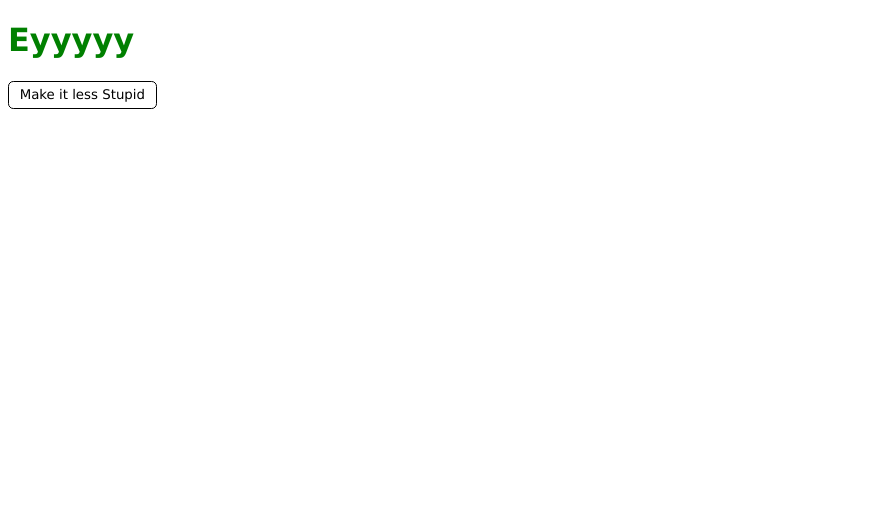
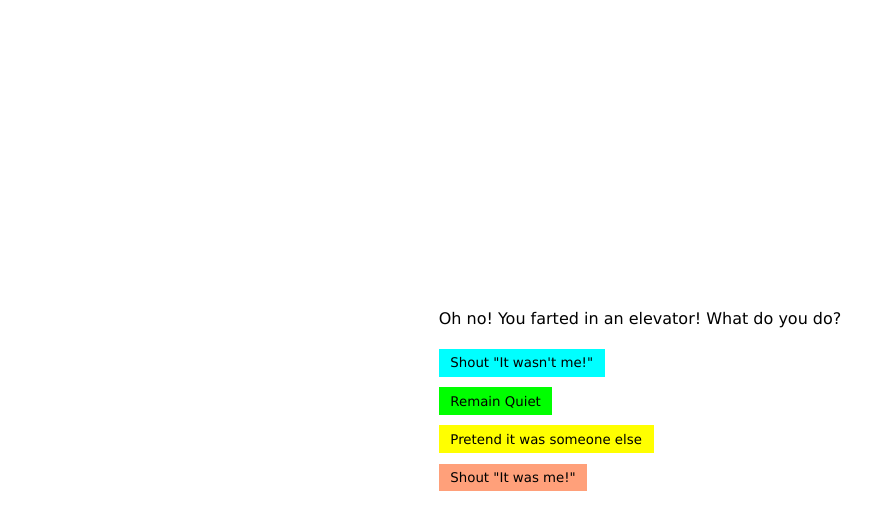
Before and after one commit to andydevs/choose-your-own-adventure, a website built with webpack: page public/index.html in a window 1280 px wide. Shown: the whole page, without its empty margins (0-895 px from the left). Built offline with nearby package versions, Linux system fonts and the light colour scheme.

Commit message:
Made it work!

```diff
--- a/app/index.js
+++ b/app/index.js
@@ -5,17 +5,72 @@
  * Created: [Date of Creation]
  */
 import './style/main.scss'
-import elon from './assets/images/elon.jpg'
+import story from './story.json'
 
-// Get app
-let app = document.getElementById('app')
-app.innerHTML = '<h1 id="title">Eyyyyy</h1>'
-    + `<img id="elon" src="${elon}">`
-    + '<button id="destupid">Make it less Stupid</button>'
+let errorPart = {
+    id: '-1',
+    text: `Well... looks like you entered a part of
+        the story that doesn\'t exist... how about that?`,
+    options: [
+        {
+            id: '0',
+            text: 'Go to the beginning'
+        }
+    ]
+}
 
-// Destupid button
-document.getElementById('destupid').addEventListener('click', function() {
-    document.getElementById('title').innerText = 'It\'s Elon!'
-    document.getElementById('elon').style.display = 'block'
-    document.getElementById('destupid').style.display = 'none'
-})
+function findStoryPart(id) {
+    for (const part of story.parts) {
+        if (part.id === id) {
+            return part
+        }
+    }
+    return errorPart
+}
+
+// Get text and options
+let textArea = document.getElementById('text')
+let optionsArea = document.getElementById('options')
+
+function selectStoryPart(id) {
+    console.group('selectStoryPart')
+
+    // Find story part
+    console.log('Selecting part with id ' + id)
+    let part = findStoryPart(id)
+    console.log('Part:')
+    console.log(part)
+
+    // Set part
+    clear()
+    setText(part.text)
+    setOptions(part.options)
+
+    // End console group
+    console.groupEnd()
+}
+
+function setText(text) {
+    textArea.innerHTML = text
+}
+
+function setOptions(options) {
+    let button
+    for (const option of options) {
+        button = document.createElement('button')
+        button.classList.add('option')
+        button.innerText = option.text
+        button.addEventListener('click', function() {
+            selectStoryPart(option.id)
+        })
+        optionsArea.appendChild(button)
+    }
+}
+
+function clear() {
+    textArea.innerHTML = ''
+    optionsArea.innerHTML = ''
+}
+
+// Set initial part
+selectStoryPart('0')
--- /dev/null
+++ b/app/story.json
@@ -0,0 +1,45 @@
+{
+    "author": "Anshul Kharbanda",
+    "parts": [
+        {
+            "id": "0",
+            "text": "Oh no! You farted in an elevator! What do you do?",
+            "options": [
+                {
+                    "id" : "1",
+                    "text" : "Shout \"It wasn't me!\""
+                },
+                {
+                    "id": "2",
+                    "text" : "Remain Quiet"
+                },
+                {
+                    "id" : "3",
+                    "text" : "Pretend it was someone else"
+                },
+                {
+                    "id" : "4",
+                    "text" : "Shout \"It was me!\""
+                }
+            ]
+        },
+        {
+            "id": "1",
+            "text": "Everyone turns and looks at you suspiciously. Then someone smells the smell. \"So that's what you're talking about?\" Someone says. \"Then how come you noticed it?\"",
+            "options" : [
+                {
+                    "id": "11",
+                    "text": "Pretend it was someone else"
+                },
+                {
+                    "id": "12",
+                    "text": "Remain Quiet"
+                },
+                {
+                    "id": "13",
+                    "text": "\"It wasn't as bad until now!\""
+                }
+            ]
+        }
+    ]
+}
--- a/app/style/main.scss
+++ b/app/style/main.scss
@@ -4,31 +4,60 @@
  * Author:  [Your Name Here]
  * Created: [Date of Creation]
  */
-
 * {
     font-family: Verdana, Geneva, Tahoma, sans-serif;
 }
 
-#elon {
-    display: none;
+#app {
+    position: fixed;
+    top: 0;
+    left: 0;
+    right: 0;
+    bottom: 0;
+
+    display: flex;
+    flex-direction: row;
+    align-items: center;
+    justify-content: center;
 }
 
-#title {
-    color: green;
+.container {
+    max-width: 80%;
 }
 
-#destupid {
-    background: none;
-    color: black;
-    border: 1px solid black;
+#text, #options {
+    margin: 16pt 0pt;
+}
+
+$default-color: #eee;
+
+.option {
+    display: block;
+    margin: 8pt 0pt;
+    background-color: $default-color;
+    border: none;
     padding: 4pt 8pt;
-    border-radius: 4pt;
-    &:hover {
-        background-color: #bbb;
+    border: 1px solid;
+    border-color: transparent;
+    transition: border-color 0.25s ease-in-out;
+}
+.option:hover {
+    border-color: darken($default-color, 10);
+}
+
+$option-colors: (
+    aqua,
+    lime,
+    yellow,
+    lightsalmon,
+    violet,
+);
+@for $i from 1 through length($option-colors) {
+    $color: nth($option-colors, $i);
+    .option:nth-child(#{$i}) {
+        background-color: $color;
     }
-    &:disabled {
-        background-color: #fafafa;
-        color: #555;
-        border-color: #555;
+    .option:nth-child(#{$i}):hover {
+        border-color: darken($color, 10%);
     }
 }
--- a/public/index.html
+++ b/public/index.html
@@ -7,7 +7,16 @@
 </head>
 <body>
     <!-- Stuff -->
-    <div id="app"></div>
+    <div id="app">
+        <div class="container">
+            <div id="text">
+                <!-- Text Goes Here -->
+            </div>
+            <div id="options">
+                <!-- Options Go Here -->
+            </div>
+        </div>
+    </div>
 
     <!-- Bundle Script -->
     <script src="bundle.js"></script>
```
Also changed, not shown: package.json (+9 -4 lines), netlify.toml (deleted), 1 other file.
